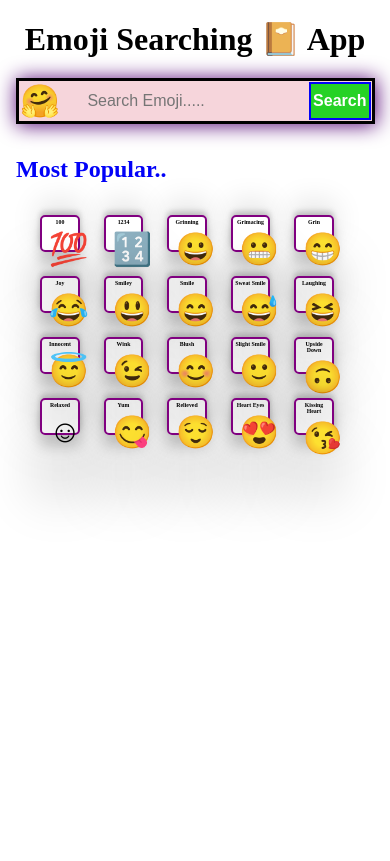
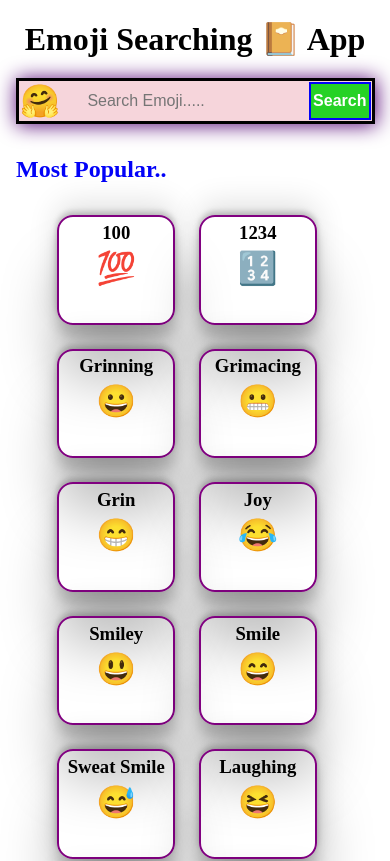
Before and after one commit to PinkiKumari16/Emoji-Search-App, a React (Vite) app: page / in a window 390 px wide. Shown: the top 861 px of the page. Built offline with nearby package versions, Linux system fonts and the light colour scheme.

Commit message:
Update EmojiCard.module.css

```diff
--- a/src/components/emojiCards/EmojiCard.module.css
+++ b/src/components/emojiCards/EmojiCard.module.css
@@ -27,10 +27,10 @@
     .emojiCard{
         height: 6em;
         width: 6.5em;
-        font-size: 5px;
 
     }
     .emojiSymbol{
+        object-fit: fill;
         font-size: 2rem;
         padding: 5px;
 
```
